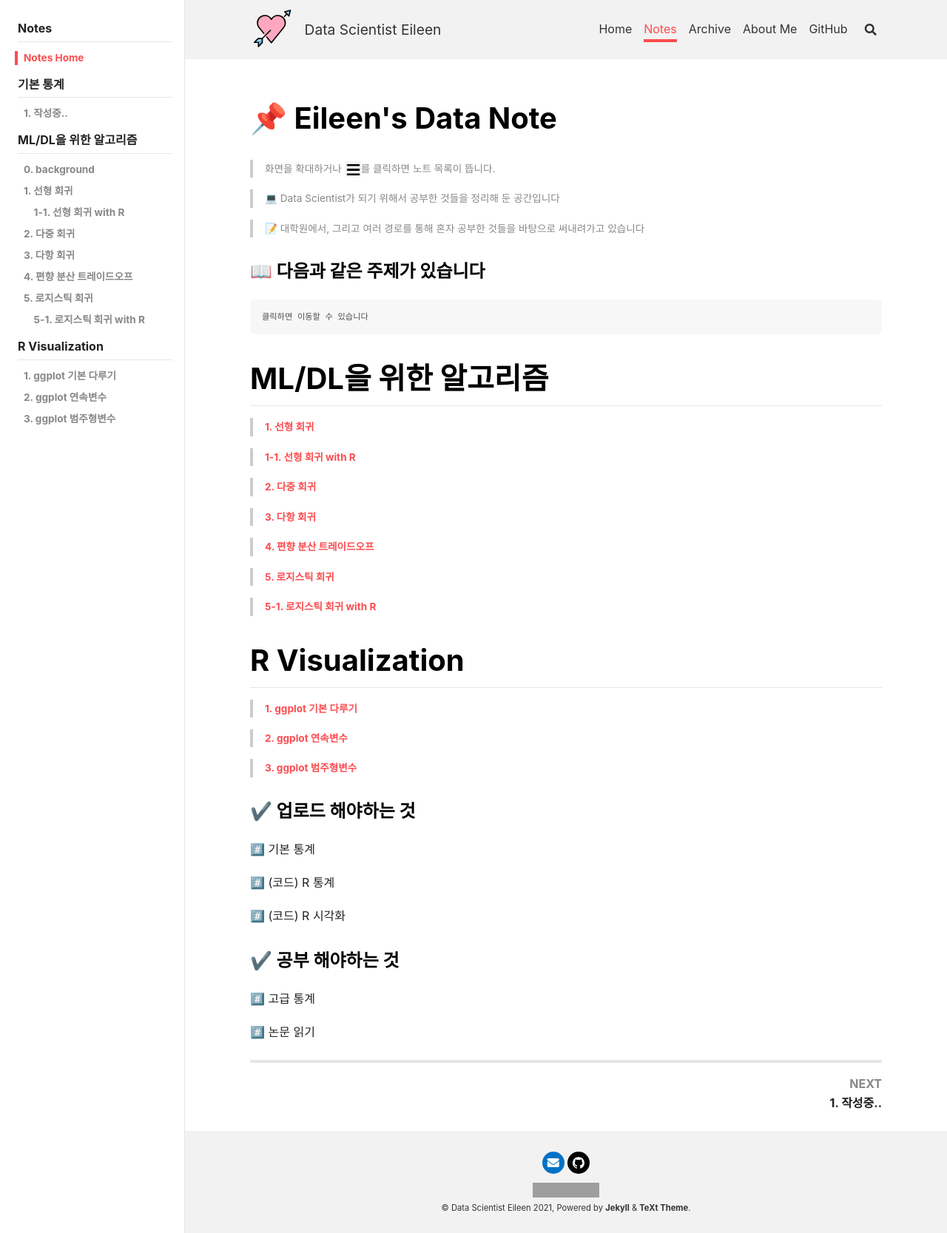
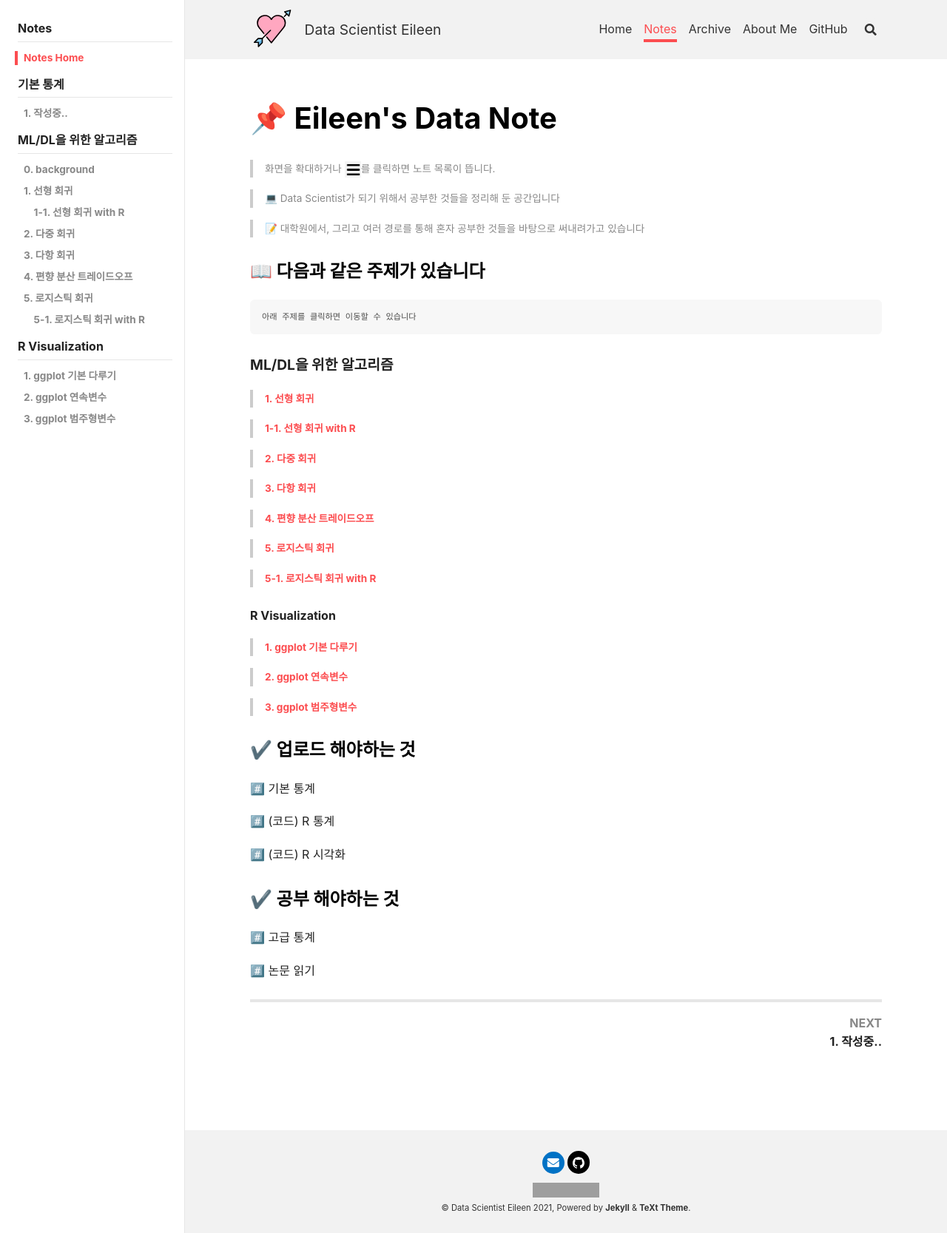
Before and after one commit to EileenSong/eileensong.github.io, a Jekyll site: the page built from notes/kr/notes-home.md, in a window 1280 px wide. Shown: the whole page at 74% size. Built offline with Jekyll 4.4.1, drawn with Linux system fonts in a browser that asks for light colours; nearby versions of some CDN libraries; grey boxes are pictures that could not be loaded.

Commit message:
Update notes-home.md

````diff
--- a/notes/kr/notes-home.md
+++ b/notes/kr/notes-home.md
@@ -20,11 +20,11 @@ sidebar:
 ### 📖 다음과 같은 주제가 있습니다
 
 ```
-클릭하면 이동할 수 있습니다
+아래 주제를 클릭하면 이동할 수 있습니다
 ```
 
 
-# ML/DL을 위한 알고리즘
+#### ML/DL을 위한 알고리즘
 
 >  [1. 선형 회귀](/algorithm/Ch01_linearReg.md)
 
@@ -42,7 +42,7 @@ sidebar:
 
 
 
-# R Visualization
+##### R Visualization
 > [1. ggplot 기본 다루기](/R/Ch01_ggplot_1)
 
 > [2. ggplot 연속변수](/R/Ch02_ggplot_2)
````
